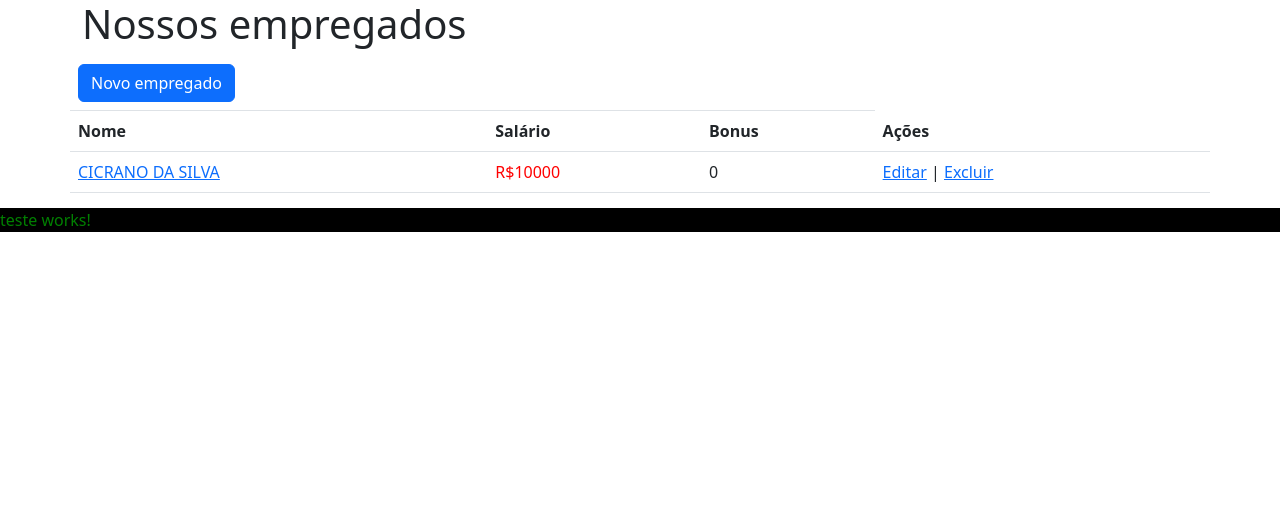
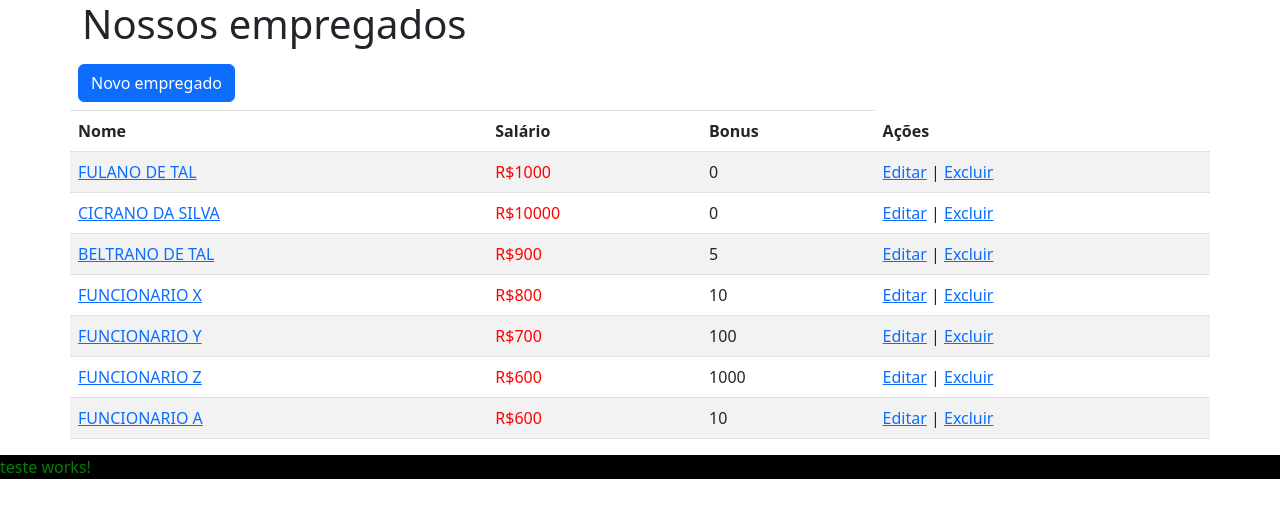
Before and after one commit to ronaldojssilva/CrudAngular, an Angular app: page / in a window 1280 px wide. Shown: the top 518 px of the page. Built offline with nearby package versions, Linux system fonts and the light colour scheme.

Commit message:
ngSwitch

```diff
--- a/src/app/components/employee-detail-modal/employee-detail-modal.component.html
+++ b/src/app/components/employee-detail-modal/employee-detail-modal.component.html
@@ -19,6 +19,16 @@
         </ng-template>
       </tbody>
     </table>
+    <!-- <div [ngSwitch]="employee.bonus">
+      <span *ngSwitchCase="10">Bônus baixo</span>
+      <ng-container *ngSwitchCase="100">Bônus médio</ng-container>
+      <ng-container *ngSwitchCase="1000">Bônus alto</ng-container>
+    </div> -->
+    <ng-container [ngSwitch]="employee.bonus">
+      <span *ngSwitchCase="10">Bônus baixo</span>
+      <ng-container *ngSwitchCase="100">Bônus médio</ng-container>
+      <ng-container *ngSwitchCase="1000">Bônus alto</ng-container>
+    </ng-container>
   </div>
   <div modal-footer>
     <button type="button" class="btn btn-secondary" data-bs-dismiss="modal">Close</button>
--- a/src/app/components/employee-list/employee-list.component.html
+++ b/src/app/components/employee-list/employee-list.component.html
@@ -24,7 +24,7 @@
         <!--attributes(salaryColor> diretiva de atributo) e estruturais (são por exemplo *ngFor, *ngIf)-->
         <ng-container *ngFor="let employee of employeeService.employees let i=index;" >
           <tr [id] = "'tr'+ i">
-            <ng-container *ngIf="employee.salary > 1000">
+            <ng-container *ngIf="employee.salary > 10">
               <td>
                 <a href="javascript:void(0);" (click)="openDetailModal(employee)">
                   {{employee.name | uppercase}}
--- a/src/app/services/employee.service.ts
+++ b/src/app/services/employee.service.ts
@@ -15,6 +15,10 @@ export class EmployeeService {
     {name:'Fulano de Tal', salary: 1000, bonus: 0},
     {name:'Cicrano da Silva', salary: 10000, bonus: 0},
     {name:'Beltrano de Tal', salary: 900, bonus: 5},
+    {name:'Funcionario X', salary: 800, bonus: 10},
+    {name:'Funcionario Y', salary: 700, bonus: 100},
+    {name:'Funcionario Z', salary: 600, bonus: 1000},
+    {name:'Funcionario A', salary: 600, bonus: 10},
   ];
 
   constructor() { }
```
